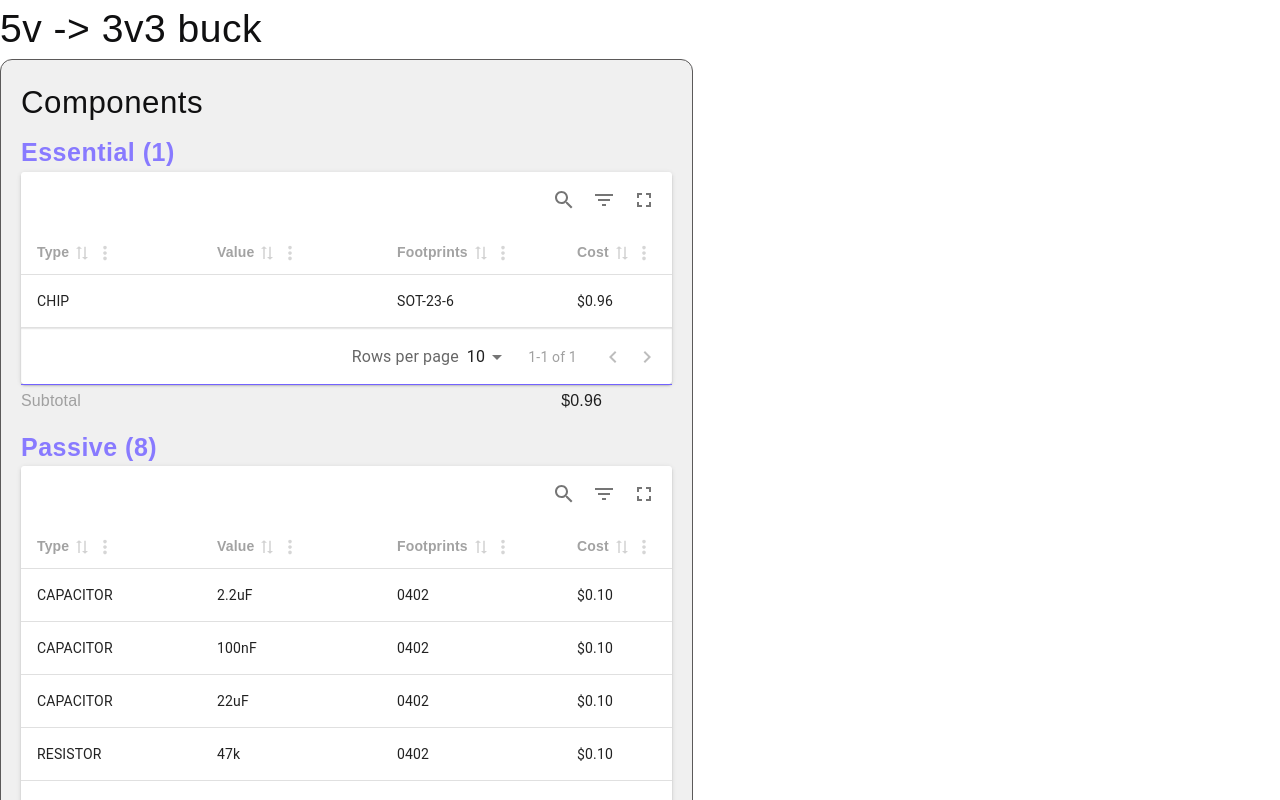
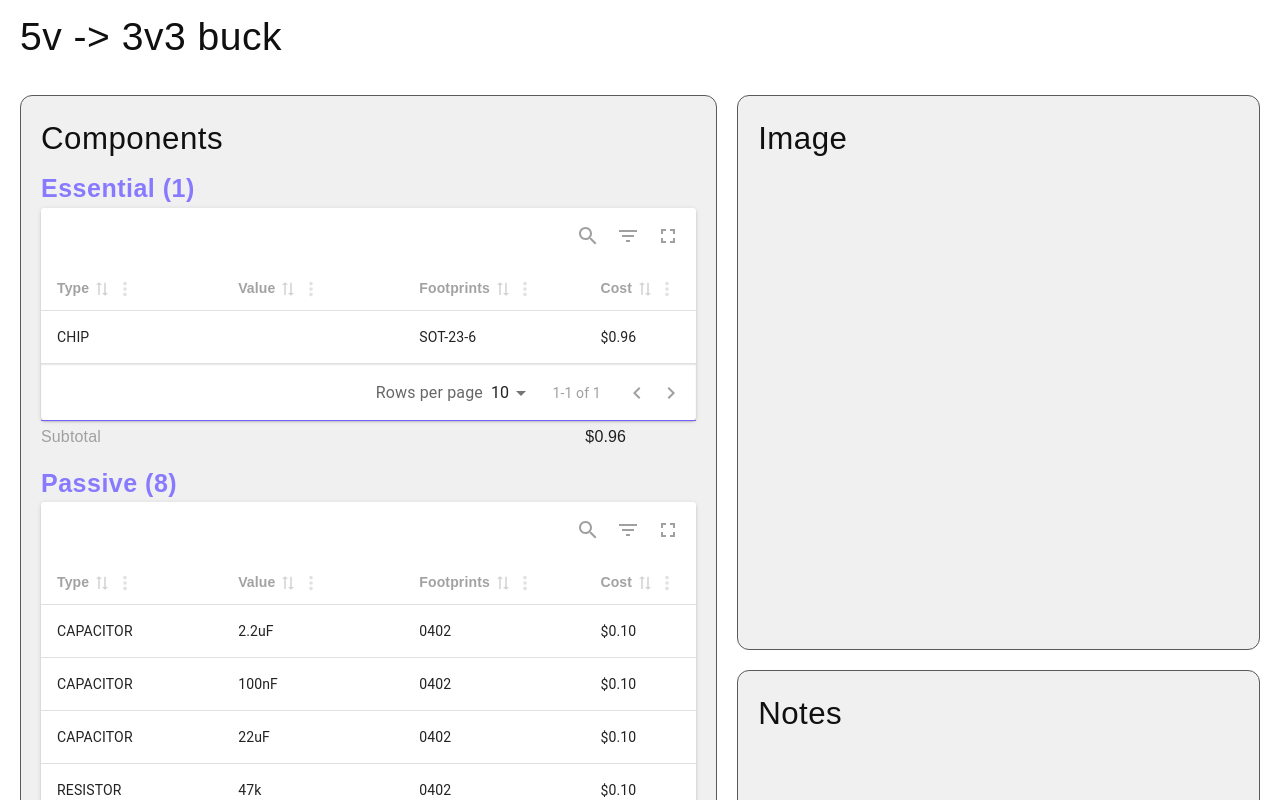
Before and after one commit to RUnroe/quick-ee, a React (Vite) app: page /block/view/0 in a window 1280 px wide. Shown: the top 800 px of the page. Built offline with nearby package versions, Linux system fonts and the light colour scheme; a web font is replaced by a local one.

Commit message:
Style page grid

```diff
--- a/src/pages/FunctionalBlock.tsx
+++ b/src/pages/FunctionalBlock.tsx
@@ -17,18 +17,24 @@ const FunctionalBlock = () => {
     <main className="page" id="functionalBlock">
       {!block ? <h1>Functional Block Not Found</h1> :
       <>
+        <div className="top-bar">
           <h1>{block.name}</h1>
+        </div>
 
+        <section className="grid">
           <Card>
             <h2>Components</h2>
             <BlockComponentsTable block={block} />
           </Card>
+          <section className="column">
             <Card>
               <h2>Image</h2>
             </Card>
             <Card>
               <h2>Notes</h2>
             </Card>
+          </section>
+        </section>
       </>
       }
     </main>
--- /dev/null
+++ b/src/styles/components/_functional_block.scss
@@ -0,0 +1,36 @@
+.page#functionalBlock {
+
+  .top-bar {
+    padding: 0.5rem 1.25rem;
+  }
+
+
+  .grid {
+    display: grid;
+    grid-template-columns: 4fr 3fr;
+    gap: 1.25rem;
+    padding: 1.25rem;
+
+    .card {
+      width: 100%;
+      height: 100%;
+      box-sizing: border-box;
+    }
+
+    .column {
+      display: flex;
+      flex-direction: column;
+      gap: 1.25rem;
+    }
+  }
+}
+
+
+@media all and (max-width: 900px) {
+  .page#functionalBlock {
+
+    .grid {
+      grid-template-columns: 1fr;
+    }
+  }
+}
--- a/src/styles/components/_table.scss
+++ b/src/styles/components/_table.scss
@@ -24,6 +24,17 @@
     }
   }
 }
+
+.MuiIconButton-root {
+  svg {
+    fill: var(--color-text-subtext);
+    transition: 0.05s linear fill;
+    &:hover {
+      fill: var(--color-text-body);
+    }
+  }
+}
+
 .MuiTablePagination-root {
   color: var(--color-text-subtext);
 }
--- a/src/styles/index.scss
+++ b/src/styles/index.scss
@@ -6,3 +6,4 @@
 
 @use "./components/card";
 @use "./components/table";
+@use "./components/functional_block";
```
Lines whose indentation alone changed are shown as unchanged.
